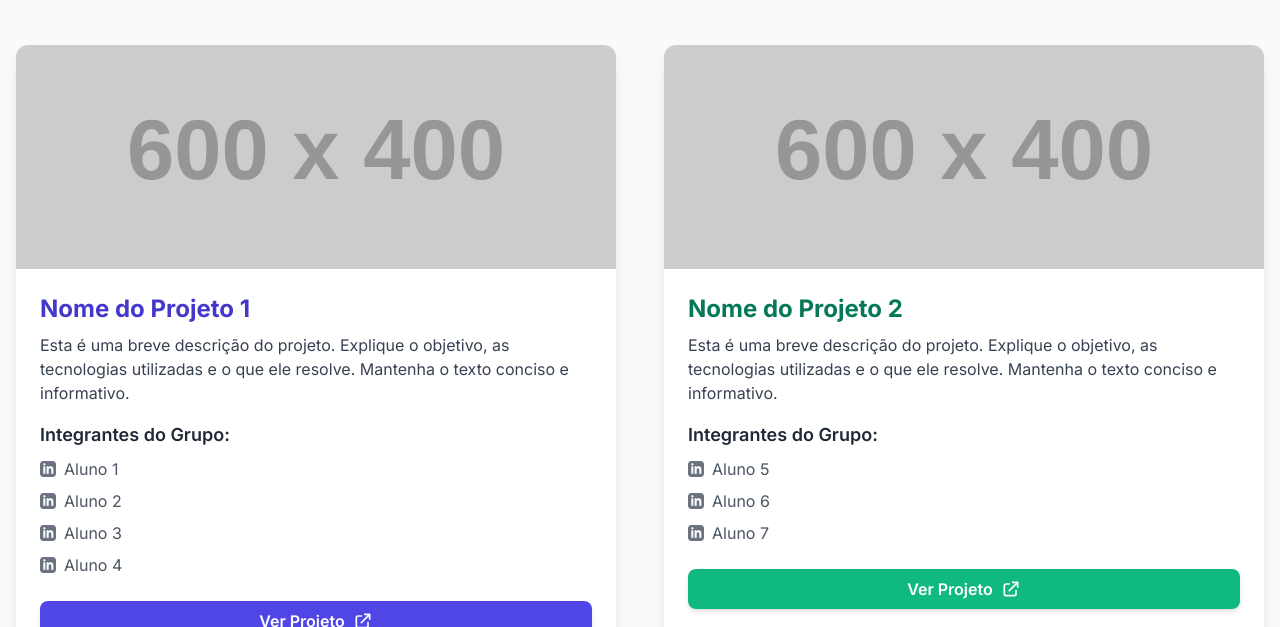
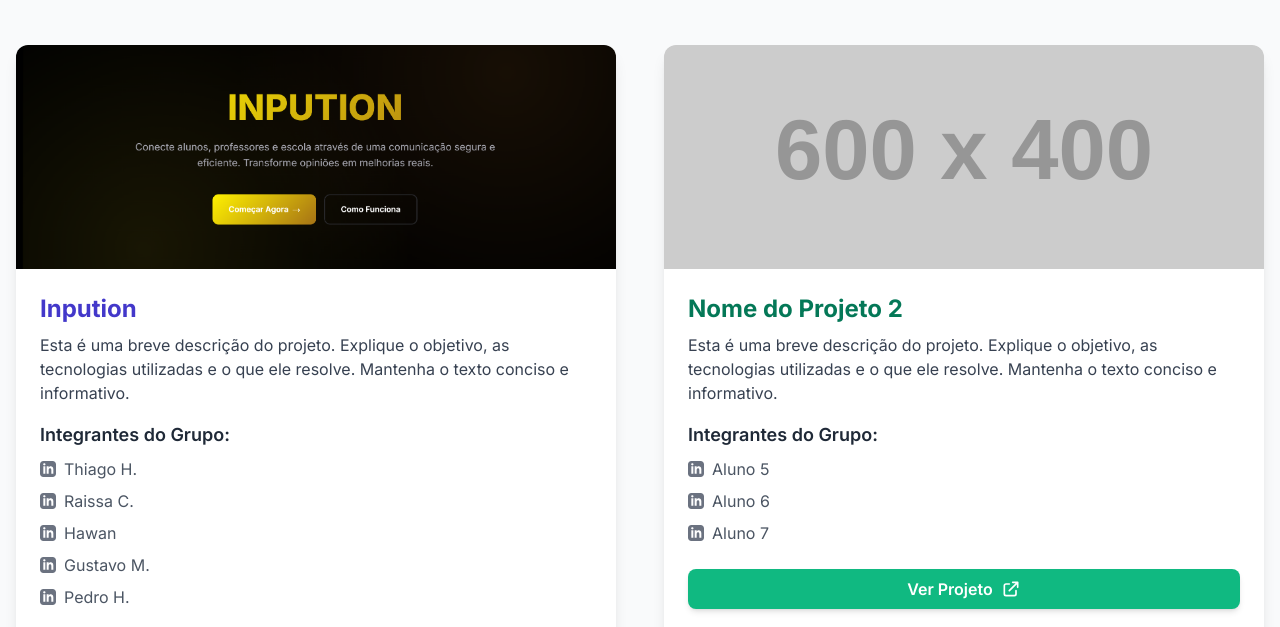
Before and after one commit to proflgrandoEPT/Listaprojetos2025TCC, a plain HTML site: page index.html in a window 1280 px wide. Shown: the part 135-762 px from the top of the page. Drawn offline with nearby package versions, Linux system fonts and the light colour scheme; placeholder pictures from the web are drawn by us.

Commit message:
Update index.html

```diff
--- a/index.html
+++ b/index.html
@@ -52,10 +52,10 @@
             <!-- Substitua os dados de exemplo abaixo pelos dados do seu primeiro grupo -->
             <div class="card bg-white dark:bg-gray-800 rounded-xl shadow-lg overflow-hidden transform hover:-translate-y-2 transition-transform duration-300 ease-in-out">
                 <!-- Imagem do Projeto -->
-                <img src="https://placehold.co/600x400/6366f1/ffffff?text=Projeto+1" alt="Imagem do Projeto 1" class="w-full h-56 object-cover">
+                <img src="img/proj1.png" alt="Imagem do Projeto 1" class="w-full h-56 object-cover">
                 <div class="p-6">
                     <!-- Nome do Projeto -->
-                    <h2 class="text-2xl font-bold text-indigo-700 dark:text-indigo-300 mb-2">Nome do Projeto 1</h2>
+                    <h2 class="text-2xl font-bold text-indigo-700 dark:text-indigo-300 mb-2">Inpution</h2>
                     <!-- Descrição do Projeto -->
                     <p class="text-gray-700 dark:text-gray-400 mb-4">
                         Esta é uma breve descrição do projeto. Explique o objetivo, as tecnologias utilizadas e o que ele resolve. Mantenha o texto conciso e informativo.
@@ -65,23 +65,27 @@
                     <ul class="space-y-2 text-gray-600 dark:text-gray-300 mb-6">
                         <li class="flex items-center">
                             <svg xmlns="http://www.w3.org/2000/svg" class="w-4 h-4 mr-2 text-gray-500" fill="currentColor" viewBox="0 0 24 24"><path d="M19 0h-14c-2.761 0-5 2.239-5 5v14c0 2.761 2.239 5 5 5h14c2.762 0 5-2.239 5-5v-14c0-2.761-2.238-5-5-5zm-11 19h-3v-11h3v11zm-1.5-12.268c-.966 0-1.75-.79-1.75-1.764s.784-1.764 1.75-1.764 1.75.79 1.75 1.764-.783 1.764-1.75 1.764zm13.5 12.268h-3v-5.604c0-3.368-4-3.113-4 0v5.604h-3v-11h3v1.765c1.396-2.586 7-2.777 7 2.476v6.759z"/></svg>
-                            <a href="#" target="_blank" class="hover:text-indigo-600 dark:hover:text-indigo-400 hover:underline">Aluno 1</a>
+                            <a href="#" target="_blank" class="hover:text-indigo-600 dark:hover:text-indigo-400 hover:underline">Thiago H.</a>
                         </li>
                         <li class="flex items-center">
                             <svg xmlns="http://www.w3.org/2000/svg" class="w-4 h-4 mr-2 text-gray-500" fill="currentColor" viewBox="0 0 24 24"><path d="M19 0h-14c-2.761 0-5 2.239-5 5v14c0 2.761 2.239 5 5 5h14c2.762 0 5-2.239 5-5v-14c0-2.761-2.238-5-5-5zm-11 19h-3v-11h3v11zm-1.5-12.268c-.966 0-1.75-.79-1.75-1.764s.784-1.764 1.75-1.764 1.75.79 1.75 1.764-.783 1.764-1.75 1.764zm13.5 12.268h-3v-5.604c0-3.368-4-3.113-4 0v5.604h-3v-11h3v1.765c1.396-2.586 7-2.777 7 2.476v6.759z"/></svg>
-                            <a href="#" target="_blank" class="hover:text-indigo-600 dark:hover:text-indigo-400 hover:underline">Aluno 2</a>
+                            <a href="#" target="_blank" class="hover:text-indigo-600 dark:hover:text-indigo-400 hover:underline">Raissa C.</a>
                         </li>
                         <li class="flex items-center">
                             <svg xmlns="http://www.w3.org/2000/svg" class="w-4 h-4 mr-2 text-gray-500" fill="currentColor" viewBox="0 0 24 24"><path d="M19 0h-14c-2.761 0-5 2.239-5 5v14c0 2.761 2.239 5 5 5h14c2.762 0 5-2.239 5-5v-14c0-2.761-2.238-5-5-5zm-11 19h-3v-11h3v11zm-1.5-12.268c-.966 0-1.75-.79-1.75-1.764s.784-1.764 1.75-1.764 1.75.79 1.75 1.764-.783 1.764-1.75 1.764zm13.5 12.268h-3v-5.604c0-3.368-4-3.113-4 0v5.604h-3v-11h3v1.765c1.396-2.586 7-2.777 7 2.476v6.759z"/></svg>
-                            <a href="#" target="_blank" class="hover:text-indigo-600 dark:hover:text-indigo-400 hover:underline">Aluno 3</a>
+                            <a href="#" target="_blank" class="hover:text-indigo-600 dark:hover:text-indigo-400 hover:underline">Hawan</a>
                         </li>
                         <li class="flex items-center">
                             <svg xmlns="http://www.w3.org/2000/svg" class="w-4 h-4 mr-2 text-gray-500" fill="currentColor" viewBox="0 0 24 24"><path d="M19 0h-14c-2.761 0-5 2.239-5 5v14c0 2.761 2.239 5 5 5h14c2.762 0 5-2.239 5-5v-14c0-2.761-2.238-5-5-5zm-11 19h-3v-11h3v11zm-1.5-12.268c-.966 0-1.75-.79-1.75-1.764s.784-1.764 1.75-1.764 1.75.79 1.75 1.764-.783 1.764-1.75 1.764zm13.5 12.268h-3v-5.604c0-3.368-4-3.113-4 0v5.604h-3v-11h3v1.765c1.396-2.586 7-2.777 7 2.476v6.759z"/></svg>
-                            <a href="#" target="_blank" class="hover:text-indigo-600 dark:hover:text-indigo-400 hover:underline">Aluno 4</a>
+                            <a href="#" target="_blank" class="hover:text-indigo-600 dark:hover:text-indigo-400 hover:underline">Gustavo M.</a>
+                        </li>
+                        <li class="flex items-center">
+                            <svg xmlns="http://www.w3.org/2000/svg" class="w-4 h-4 mr-2 text-gray-500" fill="currentColor" viewBox="0 0 24 24"><path d="M19 0h-14c-2.761 0-5 2.239-5 5v14c0 2.761 2.239 5 5 5h14c2.762 0 5-2.239 5-5v-14c0-2.761-2.238-5-5-5zm-11 19h-3v-11h3v11zm-1.5-12.268c-.966 0-1.75-.79-1.75-1.764s.784-1.764 1.75-1.764 1.75.79 1.75 1.764-.783 1.764-1.75 1.764zm13.5 12.268h-3v-5.604c0-3.368-4-3.113-4 0v5.604h-3v-11h3v1.765c1.396-2.586 7-2.777 7 2.476v6.759z"/></svg>
+                            <a href="#" target="_blank" class="hover:text-indigo-600 dark:hover:text-indigo-400 hover:underline">Pedro H.</a>
                         </li>
                     </ul>
                     <!-- Link para o Projeto -->
-                    <a href="#" target="_blank" class="inline-flex items-center justify-center w-full px-4 py-2 bg-indigo-600 text-white font-semibold rounded-lg shadow-md hover:bg-indigo-700 focus:outline-none focus:ring-2 focus:ring-indigo-500 focus:ring-offset-2 transition-colors duration-200">
+                    <a href="https://flyaway999.github.io/inpution2/home-page/index.html" target="_blank" class="inline-flex items-center justify-center w-full px-4 py-2 bg-indigo-600 text-white font-semibold rounded-lg shadow-md hover:bg-indigo-700 focus:outline-none focus:ring-2 focus:ring-indigo-500 focus:ring-offset-2 transition-colors duration-200">
                         Ver Projeto
                         <svg class="w-5 h-5 ml-2" fill="none" stroke="currentColor" viewBox="0 0 24 24" xmlns="http://www.w3.org/2000/svg"><path stroke-linecap="round" stroke-linejoin="round" stroke-width="2" d="M10 6H6a2 2 0 00-2 2v10a2 2 0 002 2h10a2 2 0 002-2v-4M14 4h6m0 0v6m0-6L10 14"></path></svg>
                     </a>
```
